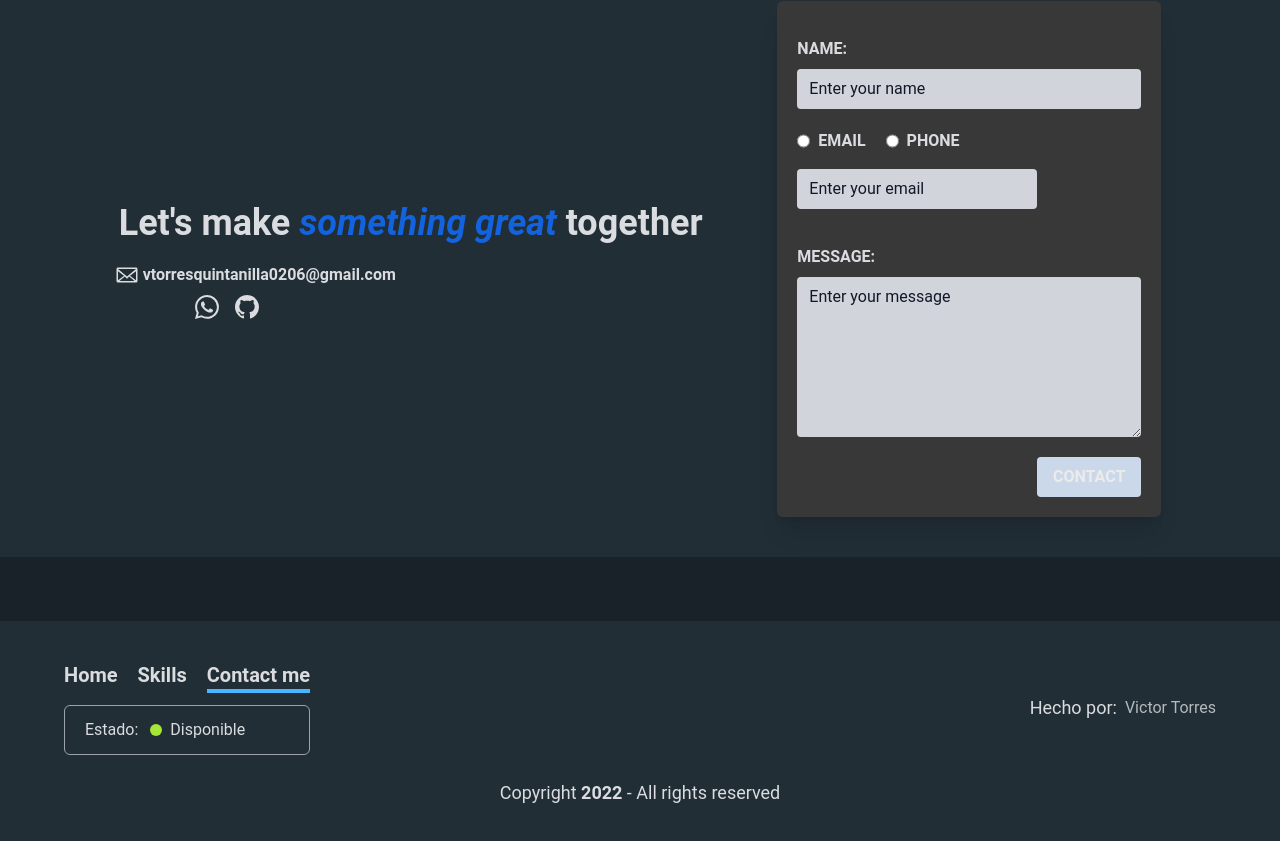
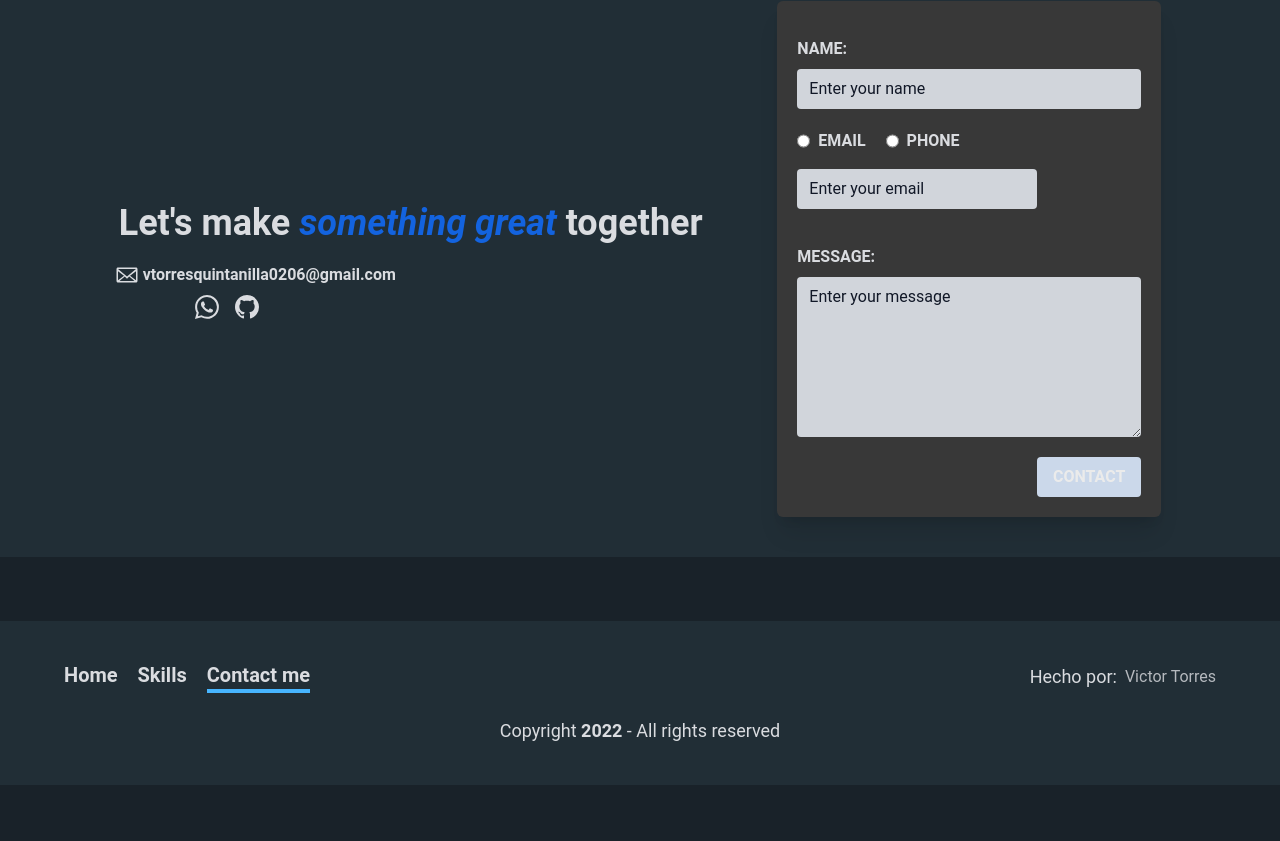
Before and after one commit to vspeed21/portafolio, a Next.js app: page /contacto in a window 1280 px wide. Shown: the part 467-1308 px from the top of the page. After the commit the page ends 1252 px from the top, so only its background shows below. Built offline with nearby package versions, Linux system fonts and the light colour scheme.

Commit message:
made by text deleted

```diff
--- a/src/layout/Footer.js
+++ b/src/layout/Footer.js
@@ -6,17 +6,7 @@ const Footer = () => {
   return (
     <footer className='bg-content mt-16 text-white-dark py-10'>
       <div className='flex flex-col md:flex-row items-center justify-between contenedor'>
-        <div>
           <Navegacion/>
-
-          <div className="py-3 px-5 border border-gray-400 border-solid flex items-center gap-3 mt-3 rounded-md">
-            Estado:
-            <div className='flex items-center gap-2'>
-              <span className='bg-lime-400 rounded-full w-3 h-3'></span>
-              <p>Disponible</p>
-            </div>
-          </div>
-        </div>
 
         <div className='flex items-center gap-2 mt-3 md:mt-0'>
           <p className='text-lg'>
```
